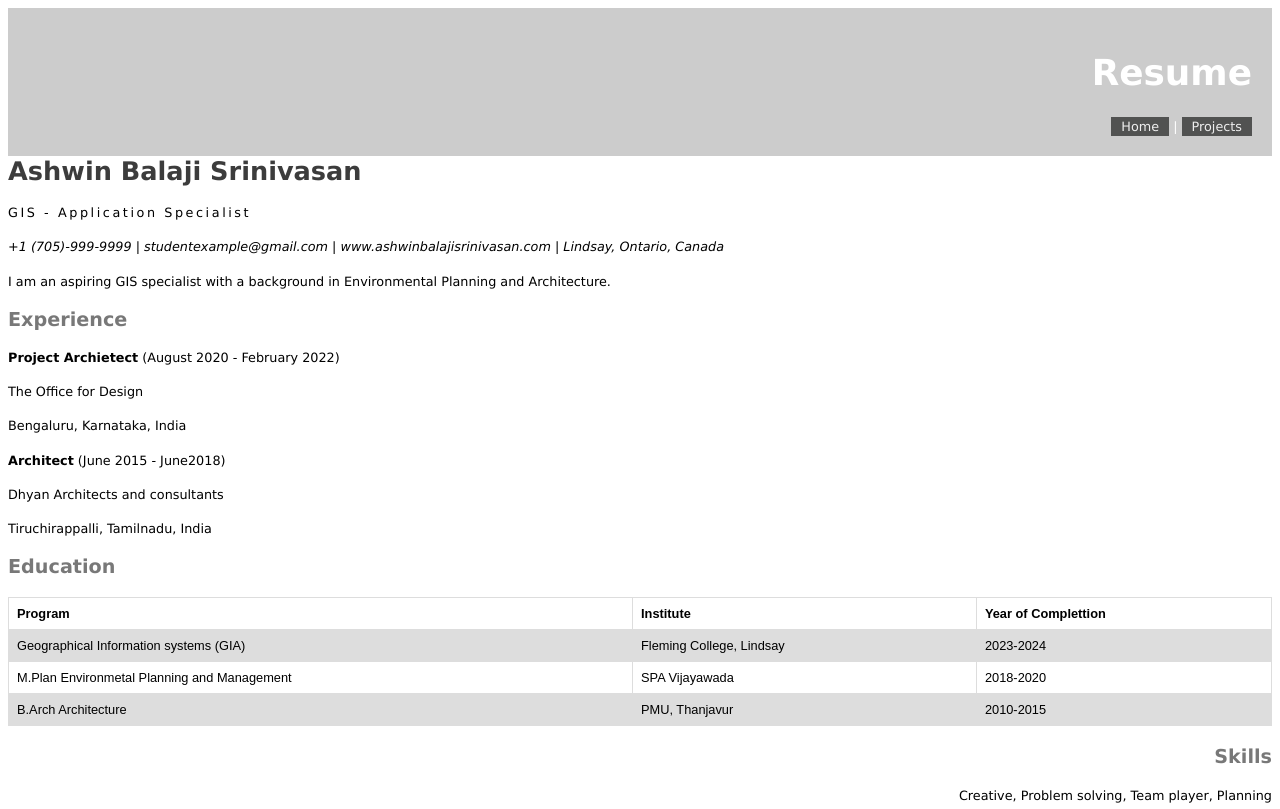
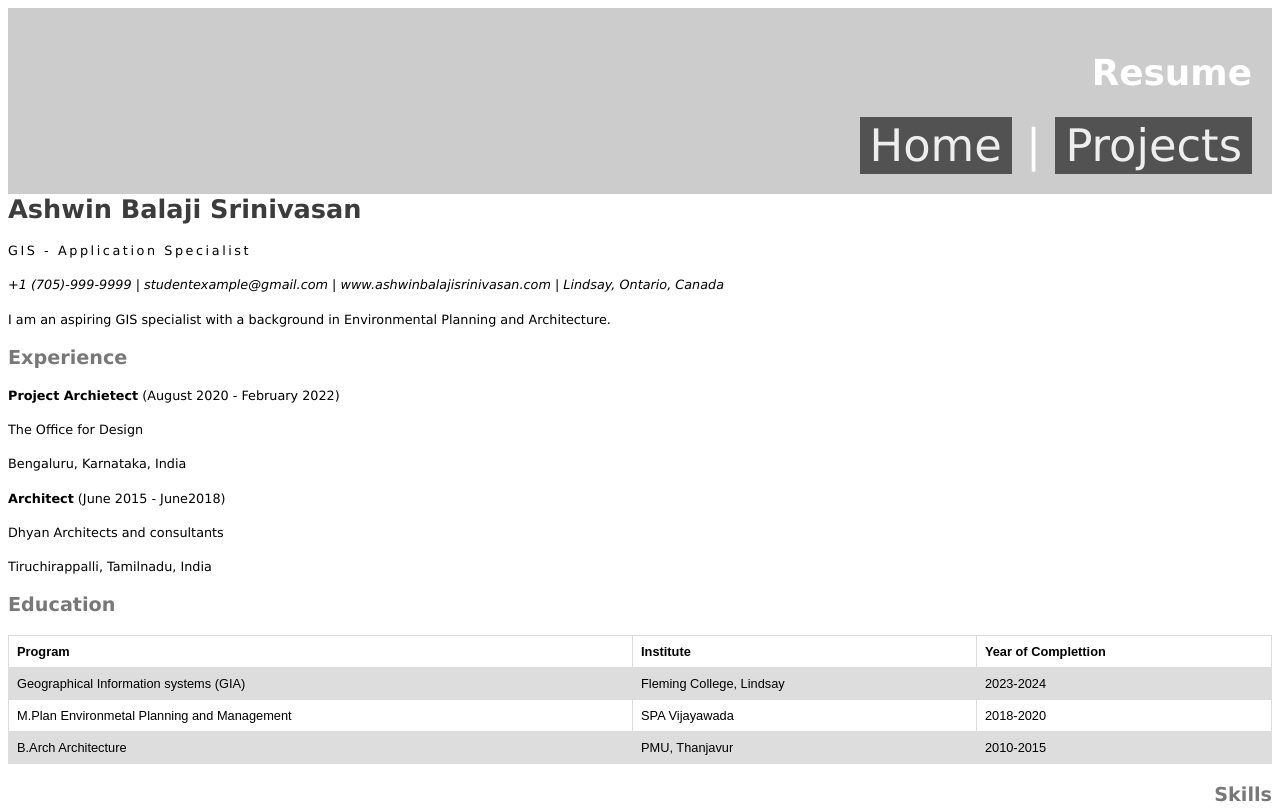
Before and after one commit to ashwingis/webcommunication, a plain HTML site: page index.html in a window 1280 px wide. Shown: the top 809 px of the page. Drawn offline with Linux system fonts and the light colour scheme.

Commit message:
Update style.css

```diff
--- a/style.css
+++ b/style.css
@@ -20,7 +20,7 @@ h1 {
 /*style for the navigation bar starts*/
 /*https://www.w3schools.com/css/css_navbar.asp*/
 nav{
-  font-size:1vw;
+  font-size:3.5vw;
   text-align: right;
   color: #ffffff;
   font-family: Verdana, Helvetica, sans-serif;
```
